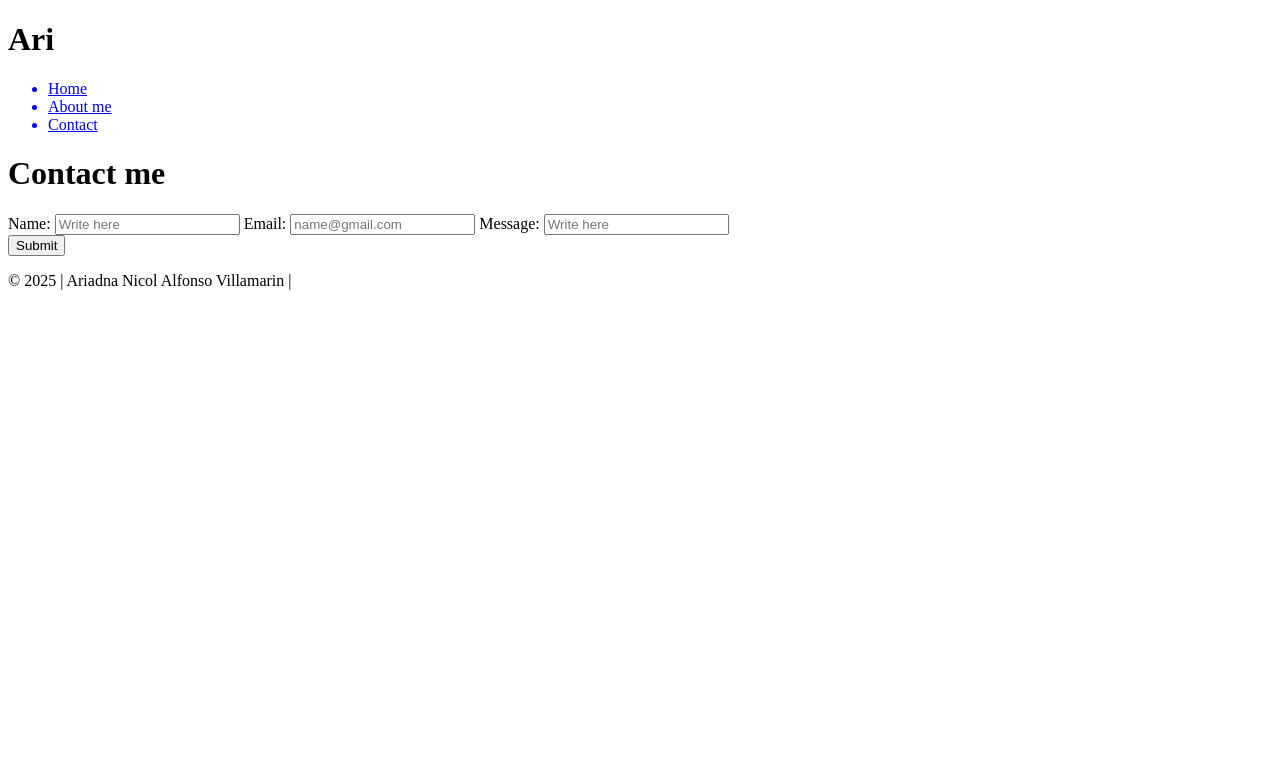
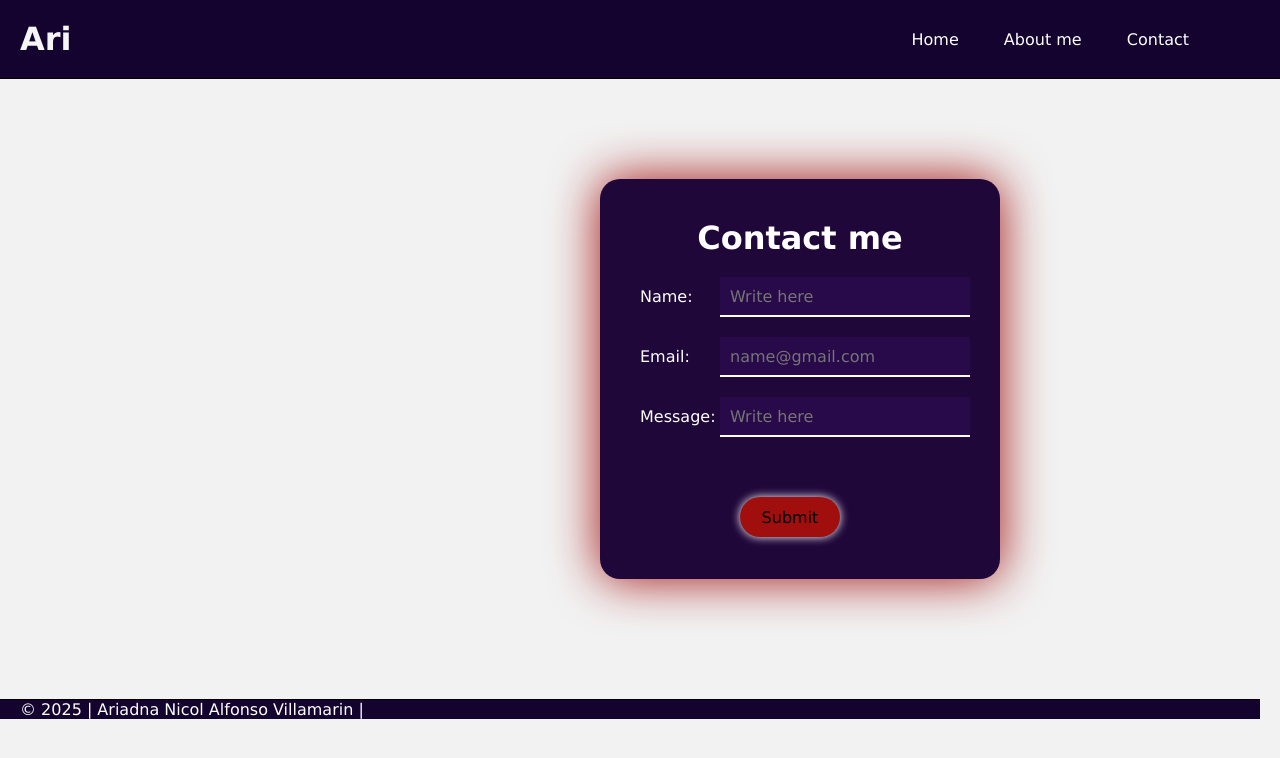
Before and after one commit to front-end-fundamentals-2025/fef-portfolio-Ari-011, a plain HTML site: page contact.html in a window 1280 px wide. Drawn offline with Linux system fonts and the light colour scheme; the site is published under a folder, as on GitHub Pages, so addresses that start at the root find nothing.

Commit message:
direction to css folder

```diff
--- a/contact.html
+++ b/contact.html
@@ -4,7 +4,7 @@
   <meta charset="UTF-8">
   <meta name="viewport" content="width=device-width, initial-scale=1.0">
   <title>Contact page</title>
-  <link rel="stylesheet" href="/css/main.css">
+  <link rel="stylesheet" href="./css/main.css">
 </head>
 <body>
 
```
Also changed, not shown: aboutme.html (+1 -1 lines).
